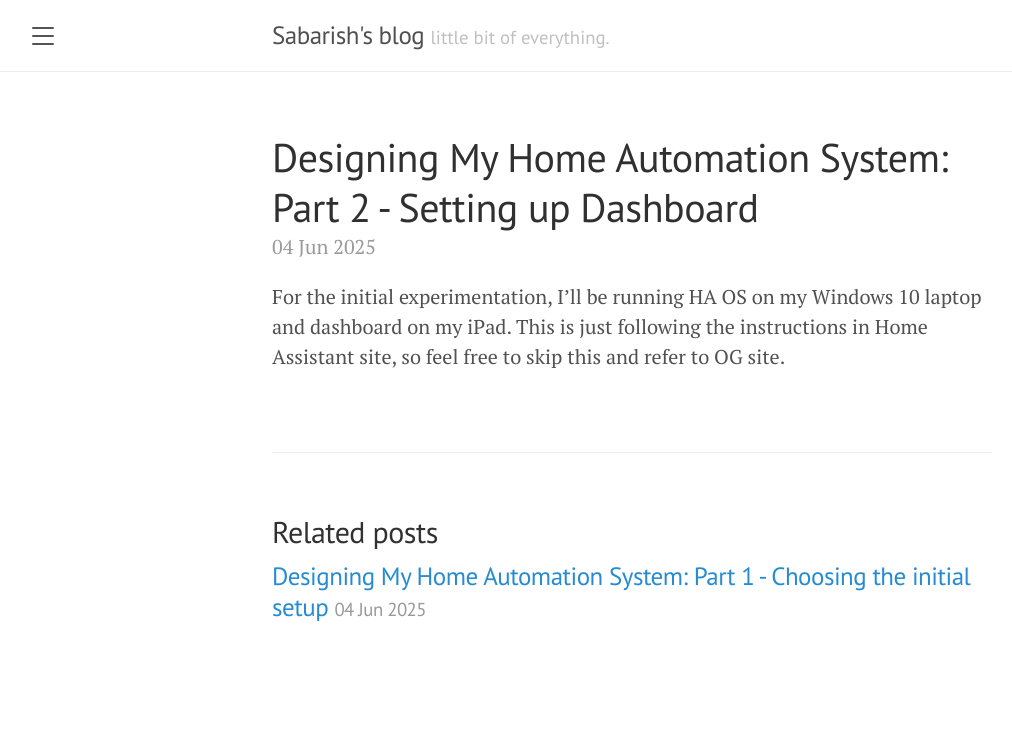
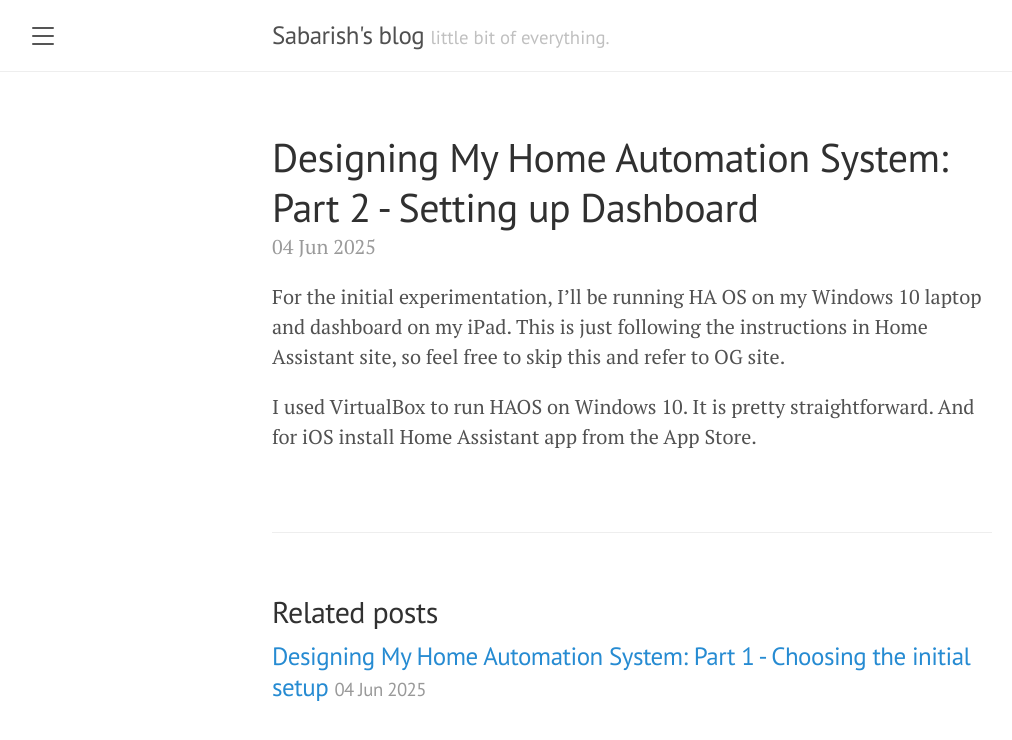
Before and after one commit to sks3i/sks3i.github.io, a Jekyll site: the page built from _posts/2025-08-10-home-automation-002.md, in a window 1280 px wide. Shown: the top 740 px of the page, without its empty margins (8-1020 px from the left). Built offline with Jekyll 4.4.1, drawn with Linux system fonts in a browser that asks for light colours.

Commit message:
Updated Note _posts/2025-08-10-home-automation-002.md

```diff
--- a/_posts/2025-08-10-home-automation-002.md
+++ b/_posts/2025-08-10-home-automation-002.md
@@ -1,7 +1,9 @@
 ---
 layout: post
-title: "Designing My Home Automation System: Part 2 - Setting up Dashboard"
+title: 'Designing My Home Automation System: Part 2 - Setting up Dashboard'
 date: 2025-06-04
 ---
 
 For the initial experimentation, I'll be running HA OS on my Windows 10 laptop and dashboard on my iPad. This is just following the instructions in Home Assistant site, so feel free to skip this and refer to OG site.
+
+I used VirtualBox to run HAOS on Windows 10. It is pretty straightforward. And for iOS install Home Assistant app from the App Store.
```
